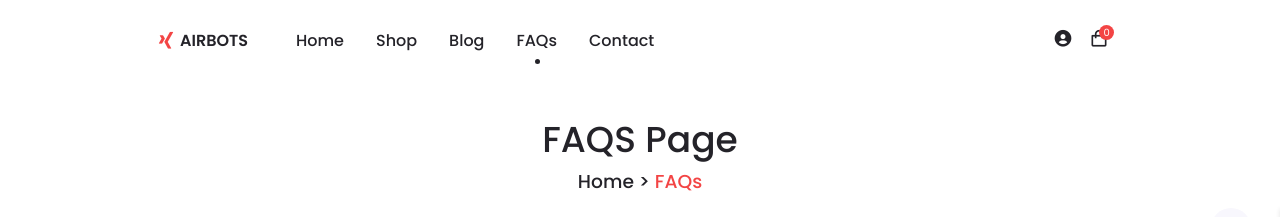
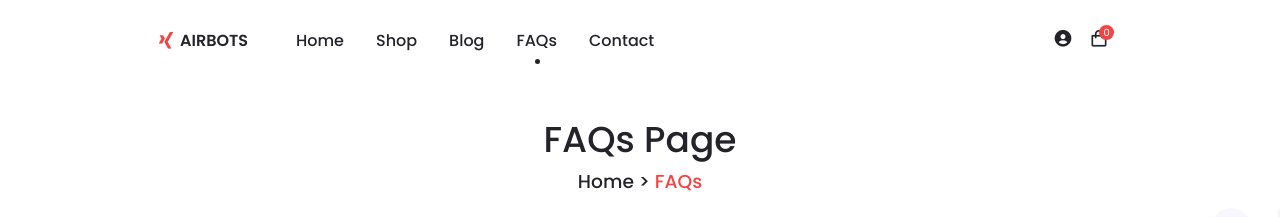
Before and after one commit to chard2023/airbots, a React (Create React App) app: page /fqa in a window 1280 px wide. Shown: the top 217 px of the page. Built offline with nearby package versions, Linux system fonts and the light colour scheme.

Commit message:
fix typo

```diff
--- a/src/pages/fqa/index.js
+++ b/src/pages/fqa/index.js
@@ -15,7 +15,7 @@ function FQA() {
   return (
     <main className="main">
         <section className="questions section container">
-            <h2 className="breadcrumb__title">FAQS Page</h2>
+            <h2 className="breadcrumb__title">FAQs Page</h2>
             <h3 className="breadcrumb__subtitle">Home {'>'} <span>FAQs</span></h3>
 
             <div className="questions__container grid">
```
